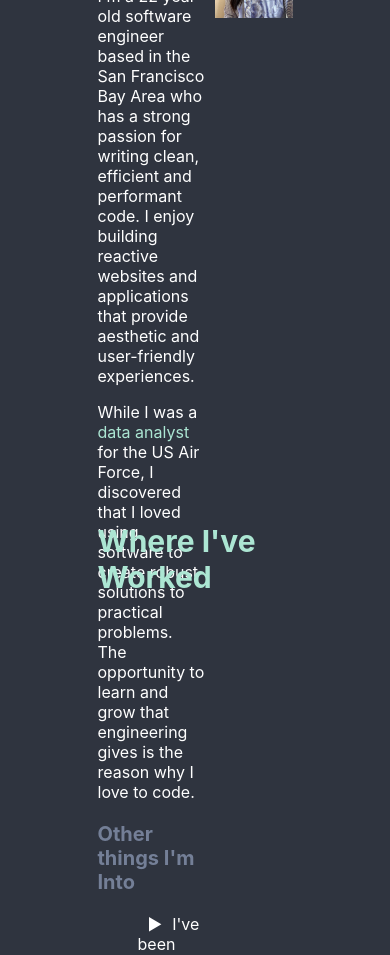
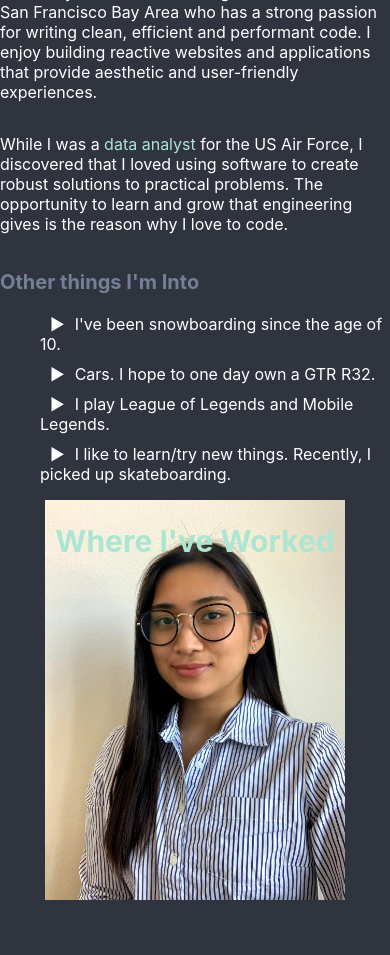
Before and after one commit to meekoder/meekoder.github.io, a React (Create React App) app: page / in a window 390 px wide. Shown: the part 1020-1975 px from the top of the page. Built offline with nearby package versions, Linux system fonts and the light colour scheme.

Commit message:
added responsiveness and used grid for About section

```diff
--- a/src/About.js
+++ b/src/About.js
@@ -2,8 +2,23 @@ import React from 'react';
 import styled from 'styled-components';
 
 const Main = styled.div`
-  width: 50%;
+  max-width: 900px;
   height: 80vh;
+  display: flex;
+  flex-direction: column;
+  align-items: center;
+ .inner {
+    @media (min-width : 768px) {
+      display: grid;
+      grid-template-columns: 1fr;
+      width: 80%;
+    }
+    @media (min-width : 992px) {
+      display: grid;
+      grid-template-columns: 3fr 2fr;
+      grid-gap: 50px;
+    }
+  }
 `;
 
 const Title = styled.p`
@@ -19,10 +34,6 @@ const Subtitle = styled.p`
   color: #747f97;
 `;
 
-const Text = styled.p`
-
-`;
-
 const ListItem = styled.li`
   margin-bottom: 10px;
   &::before {
@@ -31,18 +42,19 @@ const ListItem = styled.li`
   }
 `;
 
-const Selfie = styled.img`
-  height: 40%;
-  width: 40%;
+const Selfie = styled.div`
+  max-width: 300px;
+  align-self: center;
+  justify-self: center;
+  .img {
+    width: 100%;
+  }
 `;
 
-const StyledDiv = styled.div`
+const StyledP = styled.div`
   display: flex;
-  justify-content: space-between;
-`;
-
-const StyledParagraph = styled.div`
-  width: 55%;
+  flex-direction: column;
+  justify-content: space-evenly;
 `;
 
 const StyledList = styled.ul`
@@ -54,26 +66,31 @@ const StyledA = styled.a`
   color: #ace6d3;
 `;
 
-function About() {
+const About = () => {
   return (
     <Main id="about">
-      <Title>About Me</Title>
-      <StyledDiv>
-        <StyledParagraph>
-          <Text>Hello! I'm Meeko.</Text>
-          <Text>I'm a 22 year old software engineer based in the San Francisco Bay Area who has a strong passion for writing clean, efficient and performant code. I enjoy building reactive websites and applications that provide aesthetic and user-friendly experiences.</Text>
-          <Text>While I was a <StyledA target="_blank" href="https://www.alamy.com/airman-meekoly-munoz-363rd-training-squadron-maintenance-management-analysis-student-is-a-native-of-bloomfield-new-jersey-and-represents-international-students-in-the-maintenance-management-analysis-course-at-sheppard-air-force-base-texas-sept-22-2017-these-students-learn-how-to-determine-the-cost-efficiency-of-air-force-maintenance-activities-they-collect-and-analyze-data-to-improve-operations-image222016272.html">data analyst</StyledA> for the US Air Force, I discovered that I loved using software to create robust solutions to practical problems. The opportunity to learn and grow that engineering gives is the reason why I love to code.</Text>
+      <div className="inner">
+        <div>
+          <Title>About Me</Title>
+          <StyledP>
+          <p>Hello! I'm Meeko.</p>
+          <p>I'm a 22 year old software engineer based in the San Francisco Bay Area who has a strong passion for writing clean, efficient and performant code. I enjoy building reactive websites and applications that provide aesthetic and user-friendly experiences.</p>
+          <p>While I was a <StyledA target="_blank" href="https://www.alamy.com/airman-meekoly-munoz-363rd-training-squadron-maintenance-management-analysis-student-is-a-native-of-bloomfield-new-jersey-and-represents-international-students-in-the-maintenance-management-analysis-course-at-sheppard-air-force-base-texas-sept-22-2017-these-students-learn-how-to-determine-the-cost-efficiency-of-air-force-maintenance-activities-they-collect-and-analyze-data-to-improve-operations-image222016272.html">data analyst</StyledA> for the US Air Force, I discovered that I loved using software to create robust solutions to practical problems. The opportunity to learn and grow that engineering gives is the reason why I love to code.</p>
+            </StyledP>
           <Subtitle>Other things I'm Into</Subtitle>
           <StyledList>
             <ListItem>I've been snowboarding since the age of 10.</ListItem>
+            <ListItem>Cars. I hope to one day own a GTR R32.</ListItem>
             <ListItem>I play League of Legends and Mobile Legends.</ListItem>
             <ListItem>I like to learn/try new things. Recently, I picked up skateboarding.</ListItem>
           </StyledList>
-        </StyledParagraph>
-        <Selfie alt="picture of Meeko Rusdi" src="/selfie.jpg" />
-      </StyledDiv>
+        </div>
+        <Selfie>
+          <img alt="Meeko Rusdi" src="/selfie.jpg" className="img" />
+        </Selfie>
+      </div>
     </Main>
   );
-}
+};
 
 export default About;
--- a/src/Contact.js
+++ b/src/Contact.js
@@ -3,7 +3,12 @@ import styled from 'styled-components';
 import Social from './Social';
 
 const Main = styled.div`
-  width: 50%;
+  @media only screen and (min-width : 768px) {
+    width: 90%;
+  }
+  @media only screen and (min-width : 992px) {
+    width: 50%;
+  }
   height: 100vh;
   display: flex;
   flex-direction: column;
--- a/src/Experience.js
+++ b/src/Experience.js
@@ -2,7 +2,12 @@ import React from 'react';
 import styled from 'styled-components';
 
 const Main = styled.div`
-  width: 50%;
+  @media only screen and (min-width : 768px) {
+    width: 90%;
+  }
+  @media only screen and (min-width : 992px) {
+    width: 50%;
+  }
   height: 100vh;
 `;
 
--- a/src/Landing.js
+++ b/src/Landing.js
@@ -2,8 +2,13 @@ import React from 'react';
 import styled from 'styled-components';
 
 const StyledDiv = styled.div`
+  @media only screen and (min-width : 768px) {
+    width: 75%;
+  }
+  @media only screen and (min-width : 992px) {
+    width: 50%;
+  }
   height: 90vh;
-  width: 50%;
   display: flex;
   flex-direction: column;
   justify-content: center;
--- a/src/Projects.js
+++ b/src/Projects.js
@@ -2,7 +2,12 @@ import React from 'react';
 import styled from 'styled-components';
 
 const Main = styled.div`
-  width: 50%;
+  @media only screen and (min-width : 768px) {
+    width: 90%;
+  }
+  @media only screen and (min-width : 992px) {
+    width: 50%;
+  }
   height: 100vh;
 `;
 
```
